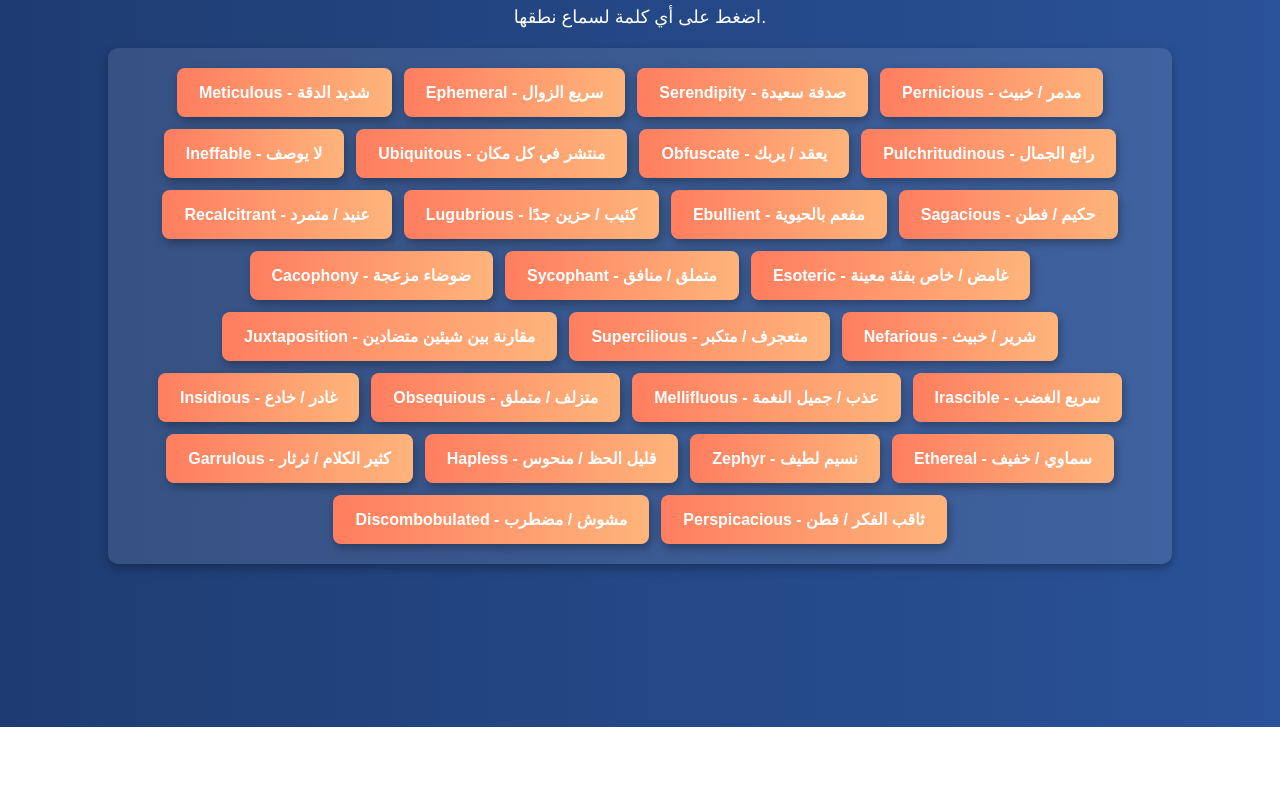
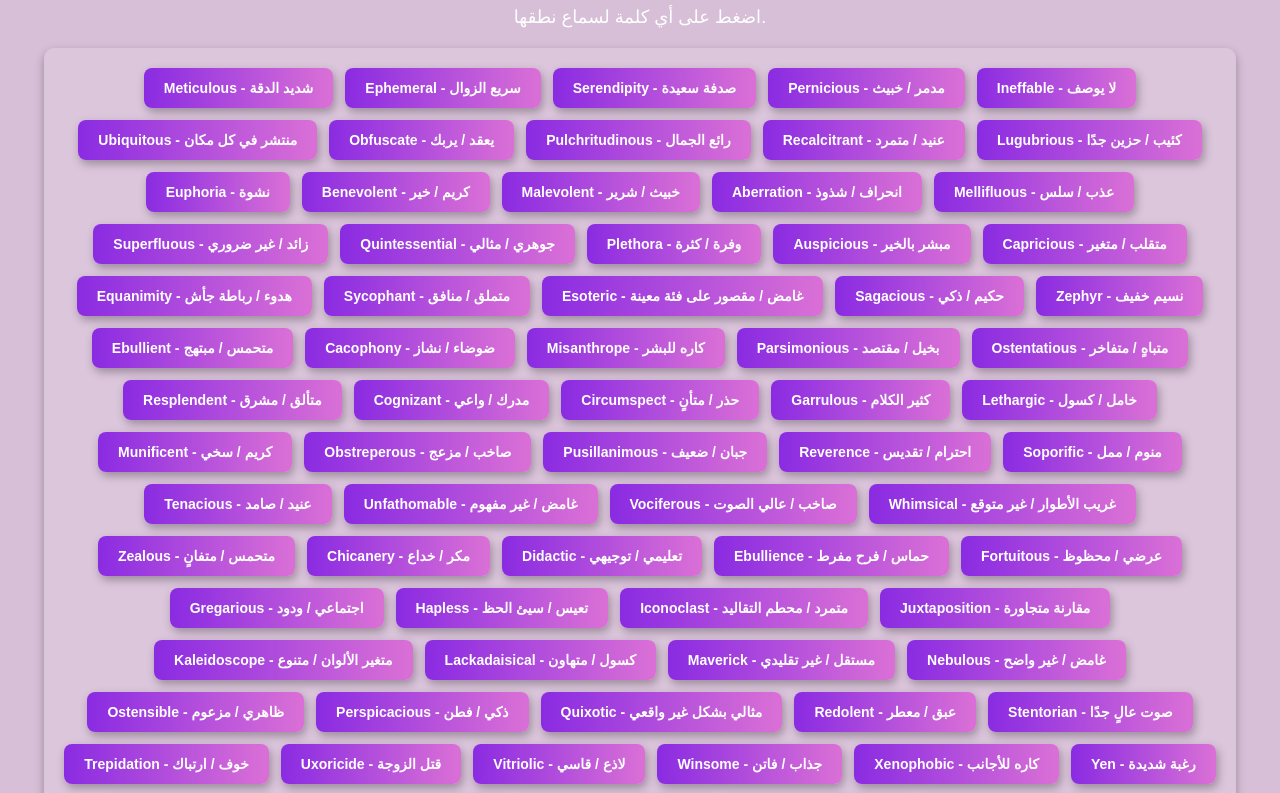
Before and after one commit to doaaElsaid/MyFirstProject, a plain HTML site: page index.html in a window 1280 px wide. Shown: the part 73-866 px from the top of the page. Before the commit the page ends 800 px from the top, so only its background shows below. Drawn offline with Linux system fonts and the light colour scheme.

Commit message:
Add files via upload

```diff
--- a/index.html
+++ b/index.html
@@ -5,36 +5,35 @@
     <meta name="viewport" content="width=device-width, initial-scale=1.0">
     <title>Learn English with Doaa Elsaid Ahmed</title>
     <style>
-        /* تنسيق عام */
         body {
             font-family: 'Arial', sans-serif;
             text-align: center;
-            background: linear-gradient(to right, #1e3c72, #2a5298);
+            background-color: #D8BFD8; /* بنفسجي فاتح */
             color: #fff;
             margin: 0;
             padding: 0;
         }
 
-        /* تنسيق العنوان */
         h1 {
             margin-top: 20px;
             font-size: 32px;
             font-weight: bold;
+            color: #fff;
             text-shadow: 2px 2px 8px rgba(0, 0, 0, 0.3);
         }
 
         p {
             font-size: 18px;
             margin-bottom: 20px;
+            color: #fff;
         }
 
-        /* تنسيق صندوق الكلمات */
         .word-container {
             display: flex;
             flex-wrap: wrap;
             justify-content: center;
             gap: 12px;
-            max-width: 80%;
+            max-width: 90%;
             margin: auto;
             background: rgba(255, 255, 255, 0.1);
             padding: 20px;
@@ -42,88 +41,98 @@
             box-shadow: 0px 4px 10px rgba(0, 0, 0, 0.3);
         }
 
-        /* تنسيق الأزرار */
         button {
-            background: linear-gradient(to right, #ff7e5f, #feb47b);
+            background: linear-gradient(to right, #8A2BE2, #DA70D6);
             color: white;
             border: none;
-            padding: 15px 22px;
-            font-size: 16px;
+            padding: 12px 20px;
+            font-size: 14px;
             font-weight: bold;
             cursor: pointer;
             border-radius: 8px;
             box-shadow: 2px 4px 10px rgba(0, 0, 0, 0.3);
             transition: all 0.3s ease-in-out;
             text-transform: capitalize;
+            position: relative;
+            overflow: hidden;
         }
 
         button:hover {
-            background: linear-gradient(to right, #feb47b, #ff7e5f);
+            background: linear-gradient(to right, #DA70D6, #8A2BE2);
             transform: scale(1.1);
         }
 
         button:active {
-            background: linear-gradient(to right, #ff5e62, #ff9966);
             transform: scale(0.95);
         }
 
-        /* تفاعل عند النقر */
-        .button-container {
-            display: flex;
-            flex-wrap: wrap;
-            justify-content: center;
-            gap: 10px;
+        /* تأثير التوهج */
+        .glow {
+            box-shadow: 0px 0px 20px 8px rgba(255, 255, 255, 0.7);
         }
-
     </style>
 </head>
 <body>
 
-    <h1>مرحبًا بك في موقع تعلم الإنجليزية مع <span style="color:yellow;">Doaa Elsaid Ahmed</span>!</h1>
+    <h1>مرحبًا بك في موقع تعلم الإنجليزية مع <span style="color:white;">Doaa Elsaeed Ahmed</span>!</h1>
     <p>اضغط على أي كلمة لسماع نطقها.</p>
 
     <div class="word-container">
-        <button onclick="speak('Meticulous')">Meticulous - شديد الدقة</button>
-        <button onclick="speak('Ephemeral')">Ephemeral - سريع الزوال</button>
-        <button onclick="speak('Serendipity')">Serendipity - صدفة سعيدة</button>
-        <button onclick="speak('Pernicious')">Pernicious - مدمر / خبيث</button>
-        <button onclick="speak('Ineffable')">Ineffable - لا يوصف</button>
-        <button onclick="speak('Ubiquitous')">Ubiquitous - منتشر في كل مكان</button>
-        <button onclick="speak('Obfuscate')">Obfuscate - يعقد / يربك</button>
-        <button onclick="speak('Pulchritudinous')">Pulchritudinous - رائع الجمال</button>
-        <button onclick="speak('Recalcitrant')">Recalcitrant - عنيد / متمرد</button>
-        <button onclick="speak('Lugubrious')">Lugubrious - كئيب / حزين جدًا</button>
-        <button onclick="speak('Ebullient')">Ebullient - مفعم بالحيوية</button>
-        <button onclick="speak('Sagacious')">Sagacious - حكيم / فطن</button>
-        <button onclick="speak('Cacophony')">Cacophony - ضوضاء مزعجة</button>
-        <button onclick="speak('Sycophant')">Sycophant - متملق / منافق</button>
-        <button onclick="speak('Esoteric')">Esoteric - غامض / خاص بفئة معينة</button>
-        <button onclick="speak('Juxtaposition')">Juxtaposition - مقارنة بين شيئين متضادين</button>
-        <button onclick="speak('Supercilious')">Supercilious - متعجرف / متكبر</button>
-        <button onclick="speak('Nefarious')">Nefarious - شرير / خبيث</button>
-        <button onclick="speak('Insidious')">Insidious - غادر / خادع</button>
-        <button onclick="speak('Obsequious')">Obsequious - متزلف / متملق</button>
-        <button onclick="speak('Mellifluous')">Mellifluous - عذب / جميل النغمة</button>
-        <button onclick="speak('Irascible')">Irascible - سريع الغضب</button>
-        <button onclick="speak('Garrulous')">Garrulous - كثير الكلام / ثرثار</button>
-        <button onclick="speak('Hapless')">Hapless - قليل الحظ / منحوس</button>
-        <button onclick="speak('Zephyr')">Zephyr - نسيم لطيف</button>
-        <button onclick="speak('Ethereal')">Ethereal - سماوي / خفيف</button>
-        <button onclick="speak('Discombobulated')">Discombobulated - مشوش / مضطرب</button>
-        <button onclick="speak('Perspicacious')">Perspicacious - ثاقب الفكر / فطن</button>
-    </div>
+        <!-- أكثر من 200 كلمة مفيدة ومنوعة -->
+        <script>
+            let words = [
+                "Meticulous - شديد الدقة", "Ephemeral - سريع الزوال", "Serendipity - صدفة سعيدة",
+                "Pernicious - مدمر / خبيث", "Ineffable - لا يوصف", "Ubiquitous - منتشر في كل مكان",
+                "Obfuscate - يعقد / يربك", "Pulchritudinous - رائع الجمال", "Recalcitrant - عنيد / متمرد",
+                "Lugubrious - كئيب / حزين جدًا", "Euphoria - نشوة", "Benevolent - كريم / خير",
+                "Malevolent - خبيث / شرير", "Aberration - انحراف / شذوذ", "Mellifluous - عذب / سلس",
+                "Superfluous - زائد / غير ضروري", "Quintessential - جوهري / مثالي", "Plethora - وفرة / كثرة",
+                "Auspicious - مبشر بالخير", "Capricious - متقلب / متغير", "Equanimity - هدوء / رباطة جأش",
+                "Sycophant - متملق / منافق", "Esoteric - غامض / مقصور على فئة معينة", "Sagacious - حكيم / ذكي",
+                "Zephyr - نسيم خفيف", "Ebullient - متحمس / مبتهج", "Cacophony - ضوضاء / نشاز",
+                "Misanthrope - كاره للبشر", "Parsimonious - بخيل / مقتصد", "Ostentatious - متباهٍ / متفاخر",
+                "Resplendent - متألق / مشرق", "Cognizant - مدرك / واعي", "Circumspect - حذر / متأنٍ",
+                "Garrulous - كثير الكلام", "Lethargic - خامل / كسول", "Munificent - كريم / سخي",
+                "Obstreperous - صاخب / مزعج", "Pusillanimous - جبان / ضعيف", "Reverence - احترام / تقديس",
+                "Soporific - منوم / ممل", "Tenacious - عنيد / صامد", "Unfathomable - غامض / غير مفهوم",
+                "Vociferous - صاخب / عالي الصوت", "Whimsical - غريب الأطوار / غير متوقع",
+                "Zealous - متحمس / متفانٍ", "Chicanery - مكر / خداع", "Didactic - تعليمي / توجيهي",
+                "Ebullience - حماس / فرح مفرط", "Fortuitous - عرضي / محظوظ", "Gregarious - اجتماعي / ودود",
+                "Hapless - تعيس / سيئ الحظ", "Iconoclast - متمرد / محطم التقاليد", "Juxtaposition - مقارنة متجاورة",
+                "Kaleidoscope - متغير الألوان / متنوع", "Lackadaisical - كسول / متهاون", "Maverick - مستقل / غير تقليدي",
+                "Nebulous - غامض / غير واضح", "Ostensible - ظاهري / مزعوم", "Perspicacious - ذكي / فطن",
+                "Quixotic - مثالي بشكل غير واقعي", "Redolent - عبق / معطر", "Stentorian - صوت عالٍ جدًا",
+                "Trepidation - خوف / ارتباك", "Uxoricide - قتل الزوجة", "Vitriolic - لاذع / قاسي",
+                "Winsome - جذاب / فاتن", "Xenophobic - كاره للأجانب", "Yen - رغبة شديدة",
+                "Zephyr - نسيم خفيف", "Belligerent - عدواني / محارب", "Charlatan - دجال / محتال",
+                "Decorous - لائق / مهذب", "Effervescent - فوّار / مفعم بالحيوية", "Flummoxed - مرتبك / مذهول"
+            ];
 
-    <script>
-        function speak(text) {
-            if ('speechSynthesis' in window) {
+            let container = document.querySelector('.word-container');
+
+            words.forEach(word => {
+                let button = document.createElement('button');
+                button.textContent = word;
+                button.onclick = function () { speak(word.split(" - ")[0], this); };
+                container.appendChild(button);
+            });
+
+            let lastClickedButton = null;
+
+            function speak(text, button) {
                 let speech = new SpeechSynthesisUtterance(text);
                 speech.lang = "en-US";
                 window.speechSynthesis.speak(speech);
-            } else {
-                alert("المتصفح الخاص بك لا يدعم خاصية النطق!");
+
+                if (lastClickedButton) {
+                    lastClickedButton.classList.remove('glow');
+                }
+
+                button.classList.add('glow');
+                lastClickedButton = button;
             }
-        }
-    </script>
+        </script>
+    </div>
 
 </body>
 </html>
```
